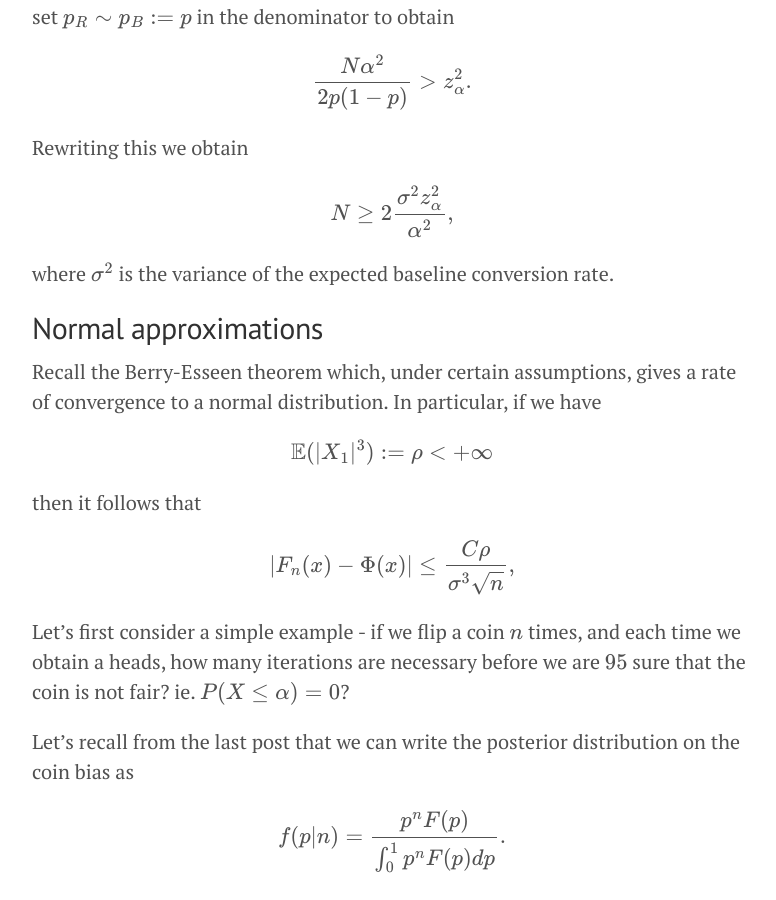
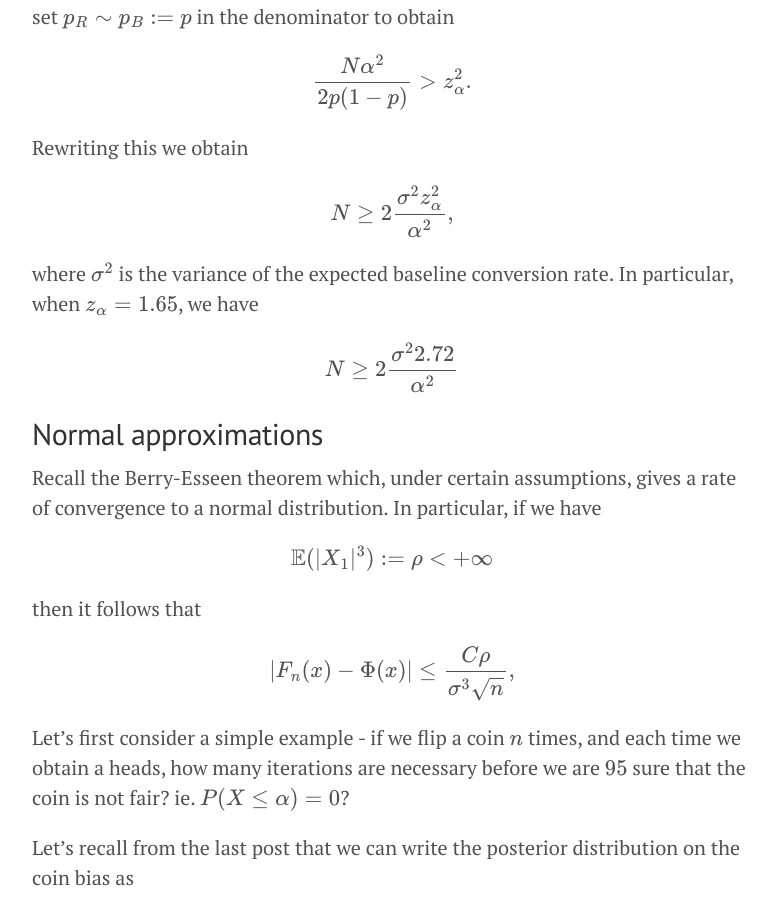
Before and after one commit to doriang102/doriang102.github.io, a Jekyll site: the page built from _posts/2017-06-10-hypothesis-testing-part-2-in-progress.md, in a window 1280 px wide and 900 px high, scrolled down 1599 px. Shown: the whole window, without its empty margins (248-1024 px from the left). Built offline with Jekyll 4.4.1, drawn with Linux system fonts in a browser that asks for light colours; our own code applies the rules of GitHub Pages for plain Markdown files; formulas are drawn with MathJax 3.

Commit message:
Update 2017-06-10-hypothesis-testing-part-2-in-progress.md

```diff
--- a/_posts/2017-06-10-hypothesis-testing-part-2-in-progress.md
+++ b/_posts/2017-06-10-hypothesis-testing-part-2-in-progress.md
@@ -53,7 +53,9 @@ Rewriting this we obtain
 
 $$ N \geq 2 \frac{\sigma^2 z_{\alpha}^2 }{\alpha^2},$$
 
-where $$\sigma^2$$ is the variance of the expected baseline conversion rate.
+where $$\sigma^2$$ is the variance of the expected baseline conversion rate. In particular, when $$z_{\alpha}=1.65$$, we have
+
+$$ N \geq 2 \frac{\sigma^2 2.72 }{\alpha^2}$$
 
 ## Normal approximations
 
```
